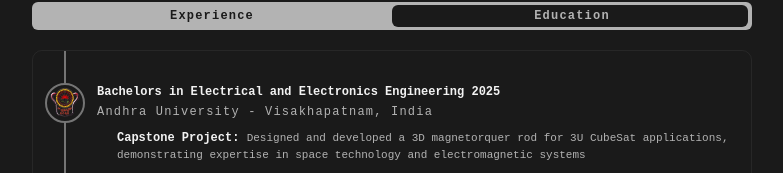
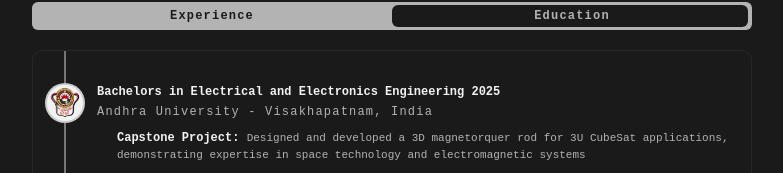
Before and after one commit to isaac-albert/portfolio, a Next.js app: page / in a window 1280 px wide. Shown: the part 439-612 px from the top of the page, without its empty margins (248-1031 px from the left). Built offline with nearby package versions, Linux system fonts and the light colour scheme; a web font is replaced by a local one.

Commit message:
added bg to AU logo

```diff
--- a/src/app/page.tsx
+++ b/src/app/page.tsx
@@ -244,7 +244,7 @@ export default function Home() {
               <div className="second-row flex h-full">
                 <div className="left-first-AU w-10 flex flex-col justify-start items-center">
                   <div className="w-10 h-10">
-                    <div className="AU w-10 h-10 rounded-full border-2 border-grey/60 flex justify-center items-center">
+                    <div className="AU w-10 h-10 rounded-full border-2 border-grey/60 flex justify-center items-center bg-text">
                       <div className="w-8 h-8 bg-[url(/AU-withoutBg.png)] bg-contain"></div>
                     </div>
                   </div>
```
